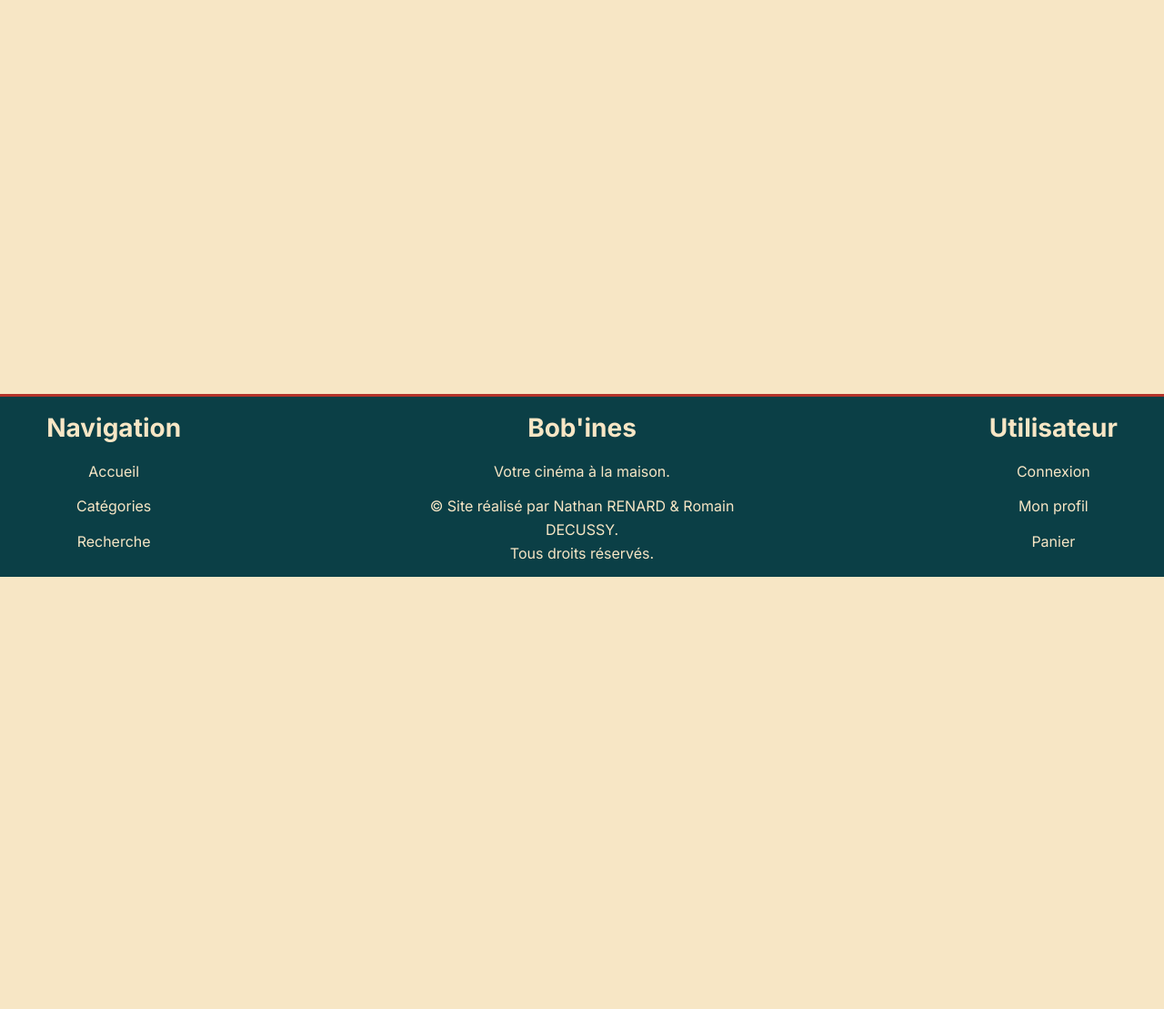
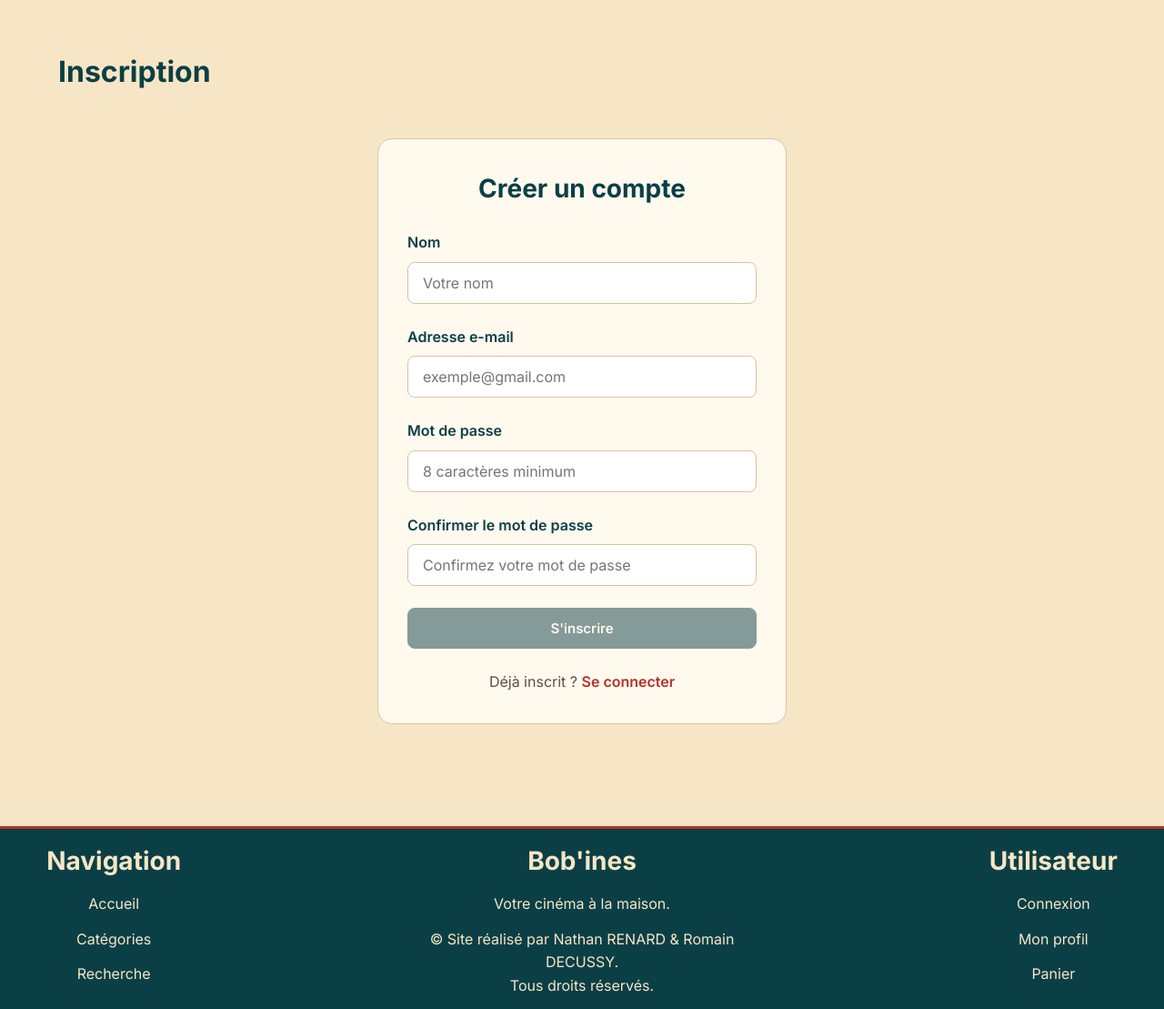
Before and after one commit to WhatDahFox/pPHPD1_Application.web.de.catalogue.et.achat.de.film, a PHP site: page /register.php in a window 1280 px wide. Shown: the part 166-1275 px from the top of the page at 91% size. Before the commit the page ends 800 px from the top, so only its background shows below. Run offline with PHP 8.4, Linux system fonts and the light colour scheme.

Commit message:
style(register): add register details page
REGISTER.PHP
--- Structure HTML de la page

REGISTER.CSS
--- Design CSS de la page

FONCTIONNALITÉS
--- Préparation à l'intégration future du PHP

```diff
--- /dev/null
+++ b/public/css/register.css
@@ -0,0 +1,99 @@
+/* ========================================
+1. Formulaire d'inscription
+========================================= */
+
+.section_inscription {
+    display: flex;
+    justify-content: center;
+    margin-top: 3rem;
+}
+
+.formulaire_inscription {
+    display: flex;
+    flex-direction: column;
+    gap: 1.5rem;
+    width: 100%;
+    max-width: 450px;
+    padding: 2rem;
+    border: 1px solid var(--bordure);
+    border-radius: 1rem;
+    background-color: var(--fond_carte);
+    box-sizing: border-box;
+}
+
+.formulaire_inscription h2 {
+    margin: 0;
+    color: var(--texte_principal);
+    text-align: center;
+    font-size: var(--taille-h2);
+}
+
+.champ_inscription {
+    display: flex;
+    flex-direction: column;
+    gap: 0.5rem;
+}
+
+.champ_inscription label {
+    font-weight: var(--graisse_semi_grasse);
+}
+
+.champ_inscription input {
+    width: 100%;
+    padding: 0.75rem 1rem;
+    border: 1px solid var(--bordure);
+    border-radius: 0.5rem;
+    background-color: #FFFFFF;
+    color: var(--texte_principal);
+    font-family: var(--police_principale), sans-serif;
+    font-size: var(--taille_texte);
+    box-sizing: border-box;
+}
+
+.champ_inscription input:focus {
+    border-color: var(--couleur_accent);
+    outline-color: var(--couleur_accent);
+}
+
+.bouton_inscription {
+    padding: 0.75rem 1rem;
+    border: 1px solid var(--texte_principal);
+    border-radius: 0.5rem;
+    background-color: var(--texte_principal);
+    color: var(--fond_carte);
+    font-family: var(--police_principale), sans-serif;
+    font-size: var(--taille_bouton);
+    font-weight: var(--graisse_semi_grasse);
+    cursor: pointer;
+}
+
+.bouton_inscription:disabled {
+    opacity: 0.5;
+    cursor: not-allowed;
+}
+
+.lien_connexion {
+    margin: 0;
+    text-align: center;
+    color: var(--texte_secondaire);
+}
+
+.lien_connexion a {
+    color: var(--couleur_accent);
+    font-weight: var(--graisse_semi_grasse);
+}
+
+/* ========================================
+X. Responsive
+========================================= */
+
+@media (max-width: 750px) {
+
+    .section_inscription {
+        margin-top: 1.5rem;
+    }
+
+    .formulaire_inscription {
+        padding: 1.5rem;
+    }
+}
--- a/public/register.php
+++ b/public/register.php
@@ -3,9 +3,9 @@
 <head>
     <meta charset="UTF-8">
     <meta name="viewport" content="width=device-width, initial-scale=1.0">
-    <title> Accueil | Bob'ines </title>
+    <title> Inscription | Bob'ines </title>
     <link rel="stylesheet" href="./css/common.css">
-    <link rel="stylesheet" href="./css/index.css">
+    <link rel="stylesheet" href="./css/register.css">
 </head>
 
 <body class="conteneur">
@@ -15,7 +15,75 @@
     </header>
 
     <main>
+        <h1> Inscription </h1>
 
+        <!-- =================================
+        1. Formulaire d'inscription
+        ===================================== -->
+
+        <section class="section_page section_inscription">
+            <form class="formulaire_inscription"
+                action="register.php"
+                method="post"
+            >
+                <h2> Créer un compte </h2>
+                <div class="champ_inscription">
+                    <label for="nom_inscription"> Nom </label>
+                    <input
+                        id="nom_inscription"
+                        name="nom"
+                        type="text"
+                        placeholder="Votre nom"
+                        autocomplete="name"
+                        required
+                    >
+                </div>
+                <div class="champ_inscription">
+                    <label for="email_inscription"> Adresse e-mail </label>
+                    <input
+                           id="email_inscription"
+                           name="email"
+                           type="email"
+                           placeholder="exemple@gmail.com"
+                           autocomplete="email"
+                            required
+                    >
+                </div>
+                <div class="champ_inscription">
+                    <label for="mdp_inscription"> Mot de passe </label>
+                    <input
+                            id="mdp_inscription"
+                            name="mdp"
+                            type="password"
+                            placeholder="8 caractères minimum"
+                            autocomplete="new-password"
+                            minlength="8"
+                            required
+                    >
+                </div>
+                <div class="champ_inscription">
+                    <label for="confirmation_mdp_inscription"> Confirmer le mot de passe </label>
+                    <input
+                            id="confirmation_mdp_inscription"
+                            name="confirmation_mdp"
+                            type="password"
+                            placeholder="Confirmez votre mot de passe"
+                            autocomplete="new-password"
+                            minlength="8"
+                            required
+                    >
+                </div>
+                <button class="bouton_inscription"
+                        type="submit"
+                        disabled>
+                    S'inscrire
+                </button>
+                <p class="lien_connexion">
+                    Déjà inscrit ?
+                    <a href="login.php"> Se connecter </a>
+                </p>
+            </form>
+        </section>
     </main>
 
     <footer class="bloc footer">
```
Lines whose indentation alone changed are shown as unchanged.
